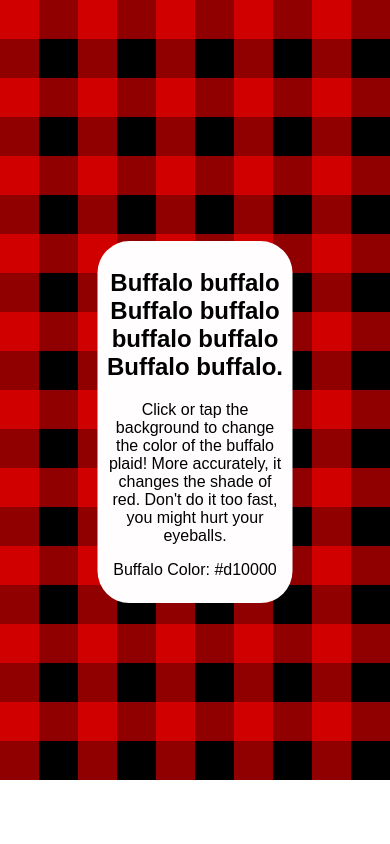
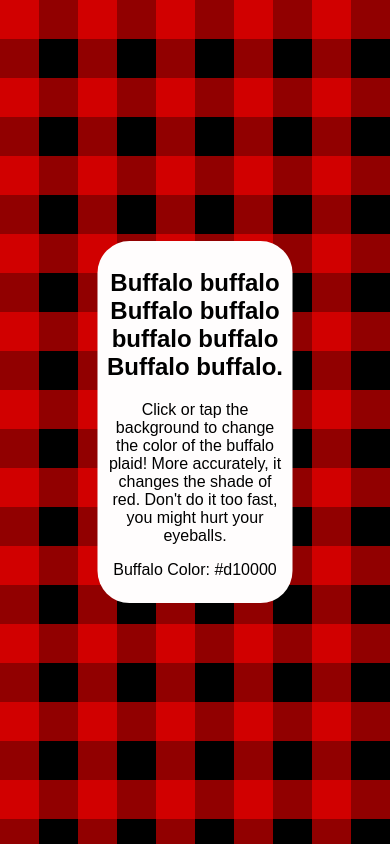
Before and after one commit to riimo-cmd/buffalo-quest-2026, a plain HTML site: page index.html in a window 390 px wide. Drawn offline with Linux system fonts and the light colour scheme.

Commit message:
mobile background fix 2

```diff
--- a/buffalo.js
+++ b/buffalo.js
@@ -5,8 +5,8 @@ let main = document.getElementById("main");
 let squareHTML = ``;
 
 //making the squares. I could only do one loop but the nesting makes the css easier
-for (let i = 1; i <= (20); i++){
-    for (let j = 1; j <= 21; j++){
+for (let i = 1; i <= (30); i++){
+    for (let j = 1; j <= 31; j++){
         squareHTML += `
             <div id="square-${i}" class="square col-${j%2}"></div>
         `;
--- a/styles.scss
+++ b/styles.scss
@@ -9,8 +9,8 @@ main{
     height: 100vh;
     overflow: hidden;
     display: grid;
-    grid-template-rows: repeat(20, 10vw);
-    grid-template-columns: repeat(21, 10vw);
+    grid-template-rows: repeat(30, 10vw);
+    grid-template-columns: repeat(31, 10vw);
 
 }
 
```
Also changed, not shown: styles.css, styles.min.css.
